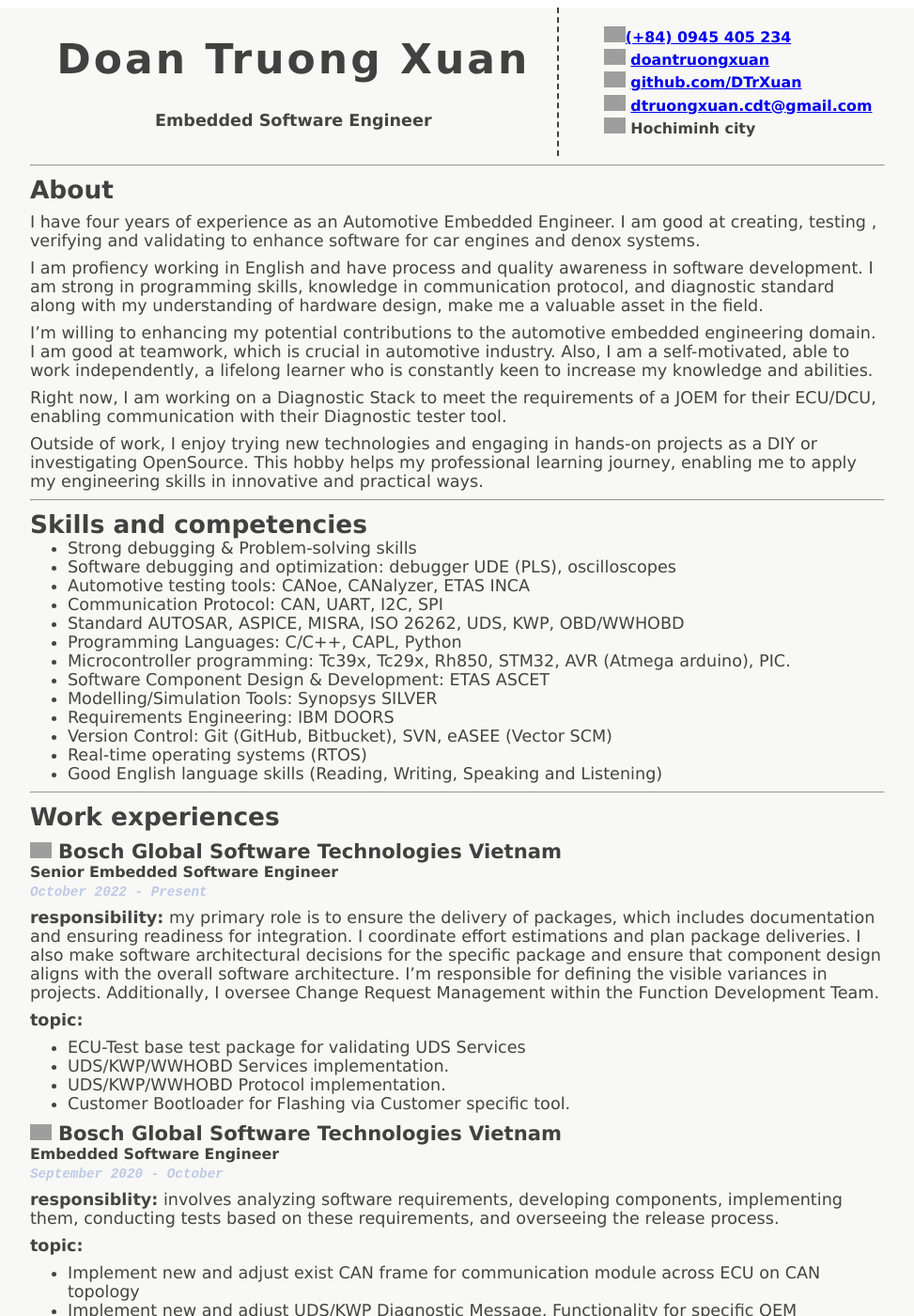
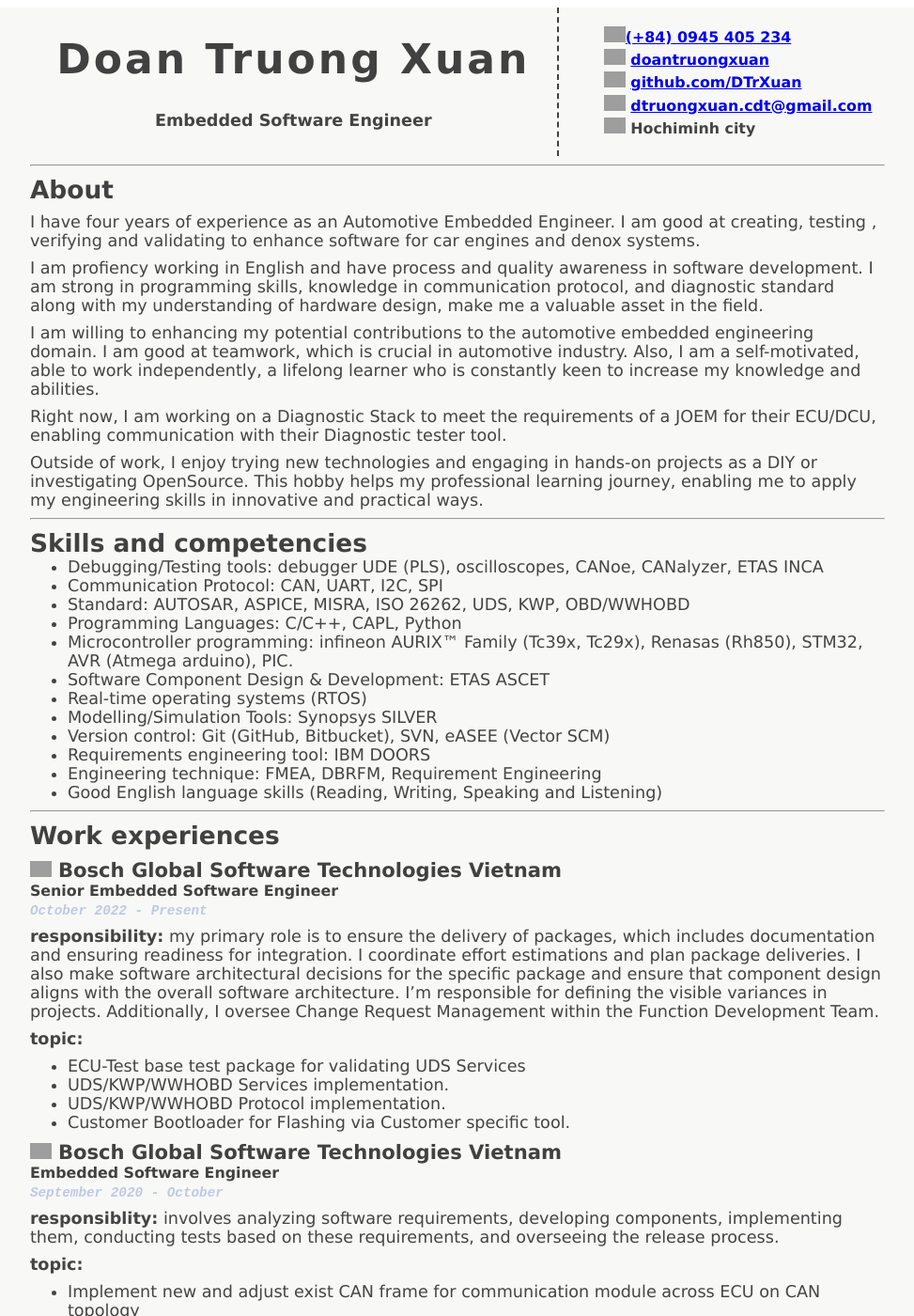
Before and after one commit to DTrXuan/my_cv, a Jekyll site: the page built from index.md, in a window 1280 px wide and 1400 px high. Shown: the whole window at 94% size, without its empty margins (153-1126 px from the left). Built offline with Jekyll 4.4.1, drawn with Linux system fonts in a browser that asks for light colours; some of the changed text lies outside the part shown; grey boxes are pictures that could not be loaded.

Commit message:
update cv

```diff
--- a/index.md
+++ b/index.md
@@ -32,7 +32,7 @@ I have four years of experience as an Automotive Embedded Engineer. I am good at
 
 I am profiency working in English and have process and quality awareness in software development. I am strong in programming skills, knowledge in communication protocol, and diagnostic standard along with my understanding of hardware design, make me a valuable asset in the field.
 
-I'm willing to enhancing my potential contributions to the automotive embedded engineering domain. I am good at teamwork, which is crucial in automotive industry. Also, I am a self-motivated, able to work independently, a lifelong learner who is constantly keen to increase my knowledge and abilities.
+I am willing to enhancing my potential contributions to the automotive embedded engineering domain. I am good at teamwork, which is crucial in automotive industry. Also, I am a self-motivated, able to work independently, a lifelong learner who is constantly keen to increase my knowledge and abilities.
 
 Right now, I am working on a Diagnostic Stack to meet the requirements of a JOEM for their ECU/DCU, enabling communication with their Diagnostic tester tool.
 
@@ -42,18 +42,17 @@ Outside of work, I enjoy trying new technologies and engaging in hands-on projec
 
 ## Skills and competencies
 
-- Strong debugging & Problem-solving skills
-- Software debugging and optimization: debugger UDE (PLS), oscilloscopes
-- Automotive testing tools: CANoe, CANalyzer, ETAS INCA
+- Debugging/Testing tools: debugger UDE (PLS), oscilloscopes, CANoe, CANalyzer, ETAS INCA
 - Communication Protocol: CAN, UART, I2C, SPI
-- Standard AUTOSAR, ASPICE, MISRA, ISO 26262, UDS, KWP, OBD/WWHOBD
+- Standard: AUTOSAR, ASPICE, MISRA, ISO 26262, UDS, KWP, OBD/WWHOBD
 - Programming Languages: C/C++, CAPL, Python
-- Microcontroller programming: Tc39x, Tc29x, Rh850, STM32, AVR (Atmega arduino), PIC.
+- Microcontroller programming: infineon AURIX™ Family (Tc39x, Tc29x), Renasas (Rh850), STM32, AVR (Atmega arduino), PIC.
 - Software Component Design & Development: ETAS ASCET
+- Real-time operating systems (RTOS)
 - Modelling/Simulation Tools: Synopsys SILVER
-- Requirements Engineering: IBM DOORS
-- Version Control: Git (GitHub, Bitbucket), SVN, eASEE (Vector SCM)
-- Real-time operating systems (RTOS)
+- Version control: Git (GitHub, Bitbucket), SVN, eASEE (Vector SCM)
+- Requirements engineering tool: IBM DOORS
+- Engineering technique: FMEA, DBRFM, Requirement Engineering
 - Good English language skills (Reading, Writing, Speaking and Listening)
 
 ---
@@ -105,7 +104,7 @@ Outside of work, I enjoy trying new technologies and engaging in hands-on projec
 - Responsible for testing printed circuit boards (PCB) to make sure that they are working properly as per its specification.
 
 {:.company}
-### ![icon](https://tanthanh-tech.vn/wp-content/uploads/2021/07/tech-logo-ko-nen-ngang-1.png) TanThanh-Tech · Part-timeTanThanh-Tech · Part-time
+### ![icon](https://tanthanh-tech.vn/wp-content/uploads/2021/07/tech-logo-ko-nen-ngang-1.png) TanThanh-Tech Co.Ltd
 
 
 #### Mechatronics Engineering intern
```
Also changed, not shown: README.md.
